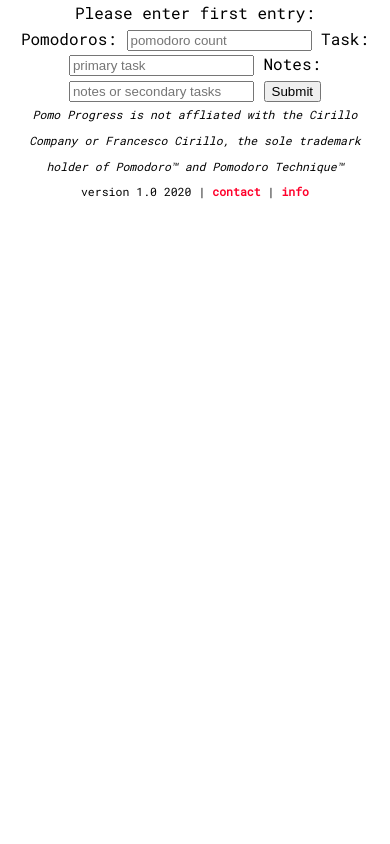
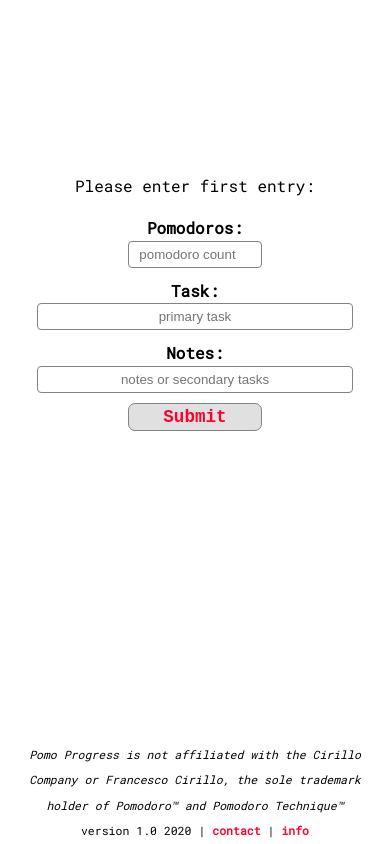
Before and after one commit to mwroberts3/pomodoro-progress, a Flask app: page /firstentry in a window 390 px wide. Run offline with Flask 2, Linux system fonts and the light colour scheme; some libraries are stand-ins or nearby versions.

Commit message:
more responsiveness upgrades

```diff
--- a/static/global.css
+++ b/static/global.css
@@ -40,6 +40,7 @@
     max-width: 100%;
 }
 
+/* Load */
 .header-banner {
     width: 650px;
     height: 66px;
@@ -48,7 +49,15 @@
 .load {
     /* need to figure out way to center load div */
     padding: 45px;
+    margin-top: 5%;
+    margin-bottom: 3%;
 }
+
+/* .load-table {
+    display: flex;
+    justify-content: center;
+    align-items: center;
+} */
 
 .load-table input {
     display: block;
@@ -60,6 +69,21 @@
 
 .mobile-link {
     display: none;
+}
+
+/* First Entry */
+#first-entry {
+    width: 90%;
+    margin: auto;
+    padding-top: 150px;
+}
+
+#first-entry p {
+    text-align: center;
+}
+
+#first-entry label {
+    font-weight: bold;
 }
 
 /* Home (table view)*/
@@ -268,6 +292,10 @@
     margin-bottom: 5px;
 }
 
+#howtouse .no-list-style {
+    list-style: none;
+}
+
 #howtouse p {
     text-align: justify;
     margin-left: 20px;
@@ -297,8 +325,12 @@
 }
 
 #footer.load {
-    position: fixed;
-    bottom: -5%;
+    position: static;
+}
+
+#footer.first-entry {
+    position: absolute;
+    bottom: 0;
     left: 0;
     right: 0;
 }
--- a/static/mobile.css
+++ b/static/mobile.css
@@ -1,8 +1,34 @@
-/* Main Style */
+/* Load */
+.pword-spacing {
+    margin-left: 10px;
+}
+
+/* First Entry */
+#first-entry {
+    height: 55vh;
+    display: flex;
+    flex-direction: column;
+    align-items: center;
+    justify-content: center;
+}
+
+#first-entry input {
+    margin-bottom: 10px;
+    width: 95%;
+}
+
+#first-entry .fe-pomos, #first-entry .mobile-btn {
+    width: 40%;
+}
+
+.wide-form::placeholder {
+    text-align: center;
+}
 
 /* Home (table view)*/
 #add-pomos .separation-for-smaller {
     display: block;
+    text-align: left;
 }
 
 #add-pomos .separation-for-smaller label[for="task"] {
@@ -21,7 +47,7 @@
     max-width: 100%;
     margin-top: 5px;
     padding: 0;
-    max-height: 100vh;
+    max-height: 75vh;
     overflow: auto;
 }
 
@@ -48,7 +74,7 @@
 /* Footer */
 #footer.home {
     position: absolute;
-    bottom: -130%;
+    bottom: -105%;
     left: 0;
     right: 0;
 }
--- a/static/tablet.css
+++ b/static/tablet.css
@@ -1,3 +1,36 @@
+/* First Entry */
+#first-entry {
+    height: 75vh;
+    padding-top: 25px;
+    display: flex;
+    flex-direction: column;
+    /* flex-wrap: wrap; */
+    align-items: center;
+    justify-content: center;
+}
+
+#first-entry input {
+    width: 40%;
+}
+
+#first-entry .fe-pomos {
+    width: 25%;
+}
+
+#first-entry .mobile-btn {
+    width: 20%;
+}
+
+.wide-form::placeholder {
+    text-align: center;
+}
+
+/* Load */
+.load {
+    padding: 20px;
+    margin-top: 1%;
+}
+
 /* Home (table view)*/
 #add-pomos .separation-for-smaller {
     display: block;
--- a/templates/firstentry.html
+++ b/templates/firstentry.html
@@ -3,20 +3,20 @@
 {% block title %}Submit Your First Entry!{% endblock %}
 
 {% block main %}
-<center>
-Please enter first entry:
-<form action="/firstentry" method="post">
-    Pomodoros:
-    <input name="tomatoes" placeholder="pomodoro count" type="number" required>
-    Task:
-    <input name="task" placeholder="primary task" type="text" required>
-    Notes:
-    <input name="notes" placeholder="notes or secondary tasks" type="text">
-    <input type="submit">
-</form>
-</center>
-<footer id="footer">
-    <em>Pomo Progress is not affliated with the Cirillo Company or Francesco Cirillo, the sole trademark holder of Pomodoro™ and Pomodoro Technique™</em>
+<div class="fe-mobile-form-container">
+    <form id="first-entry" action="/firstentry" method="post">
+        <p>Please enter first entry:</p>
+        <label>Pomodoros:</label>
+        <input class="fe-pomos wide-form" name="tomatoes" placeholder="pomodoro count" type="number" required>
+        <label>Task:</label>
+        <input class="wide-form" name="task" placeholder="primary task" type="text" required>
+        <label>Notes:</label>
+        <input class="wide-form" name="notes" placeholder="notes or secondary tasks" type="text">
+        <input class="load-create mobile-btn" type="submit">
+    </form>
+</div>
+<footer id="footer" class="first-entry">
+    <em>Pomo Progress is not affiliated with the Cirillo Company or Francesco Cirillo, the sole trademark holder of Pomodoro™ and Pomodoro Technique™</em>
     <br>
     version 1.0 2020 | <a href="mailto:mwroberts89@gmail.com">contact</a> | <a href="https://github.com/mwroberts3/pomodoro-progress/blob/master/README.md">info</a>
 </footer>
--- a/templates/home.html
+++ b/templates/home.html
@@ -115,9 +115,9 @@
     <br>
     <strong>Pace:</strong>
     {% if stats['pace']['rate'] >= 100 %}
-        <span style="color:rgb(17, 175, 17)"><strong> ~{{ stats['pace']['rate'] }}%</strong> {{ stats['pace']['on_pace'] }}</span>
+        <span style="color:rgb(17, 175, 17)"><strong> ~{{ stats['pace']['rate'] }}%</strong> ({{ stats['pace']['on_pace'] }})</span>
     {% else %}
-        <span style="color: red"><strong> ~{{ stats['pace']['rate'] }}%</strong> {{ stats['pace']['on_pace'] }}</span>
+        <span style="color: red"><strong> ~{{ stats['pace']['rate'] }}%</strong> ({{ stats['pace']['on_pace'] }})</span>
     {% endif %}
     <br>
     <br>
@@ -138,7 +138,7 @@
     <span class="mobile-link"><a href="#info">back</a></span>
 </div>
 <footer id="footer" class="home">
-    <em>Pomo Progress is not affliated with the Cirillo Company or Francesco Cirillo, the sole trademark holder of Pomodoro™ and Pomodoro Technique™</em>
+    <em>Pomo Progress is not affiliated with the Cirillo Company or Francesco Cirillo, the sole trademark holder of Pomodoro™ and Pomodoro Technique™</em>
     <br>
   version 1.0 2020 | <a href="mailto:mwroberts89@gmail.com">contact</a> | <a href="https://github.com/mwroberts3/pomodoro-progress/blob/master/README.md">info</a>
 </footer>
--- a/templates/load.html
+++ b/templates/load.html
@@ -17,7 +17,7 @@
 {% endblock %}
 
 {% block main %}
-<div class="load" style="margin: auto;">
+<div class="load">
     <center>
     <h3>Load Table</h3>
     <form action="/" method="post">
@@ -37,14 +37,14 @@
             <div id="new_table_display"></div>
             <script>
                 document.querySelector('#new_table').onclick = function(){
-                document.querySelector('#new_table_display').outerHTML = '<br><br>choose a name and password for your new table:<div><input class="wide-form" autocomplete="off" name="new_table_name" placeholder="new table name" type="text" required></div><br><div><input class="wide-form" autocomplete="off" name="new_password" placeholder="password" type="password" required>&nbsp;<input class="wide-form" autocomplete="off" name="confirm_password" placeholder="confirm password" type="password" required></div><br>What goal do you want to track your progress in?<div><textarea class="no-outline" name="purpose" row="4" col="50" placeholder="what is your goal?"></textarea></div><br>In how many hours do you want to acheive this goal?<div><input class="wide-form" autocomplete="off" name="hours_goal" placeholder="hours goal" type="text"></div><br>When do you want to complete this goal by?<br><div><input class="wide-form" autocomplete="off" name="time_frame" type="date"></div><br>Set the time interval for reps<div><input class="wide-form" autocomplete="off" name="tomato_setting" placeholder="minutes per pomodoro" type="text"></div><br><div><input type="submit" class="load-create" name="create" value="create"></div>';}
+                document.querySelector('#new_table_display').outerHTML = '<br><br>choose a name and password for your new table:<div><input class="wide-form" autocomplete="off" name="new_table_name" placeholder="new table name" type="text" required></div><br><div><input class="wide-form pword-spacing" autocomplete="off" name="new_password" placeholder="password" type="password" required>&nbsp;<input class="wide-form" autocomplete="off" name="confirm_password" placeholder="confirm password" type="password" required></div><br>What goal do you want to track your progress in?<div><textarea class="no-outline" name="purpose" row="4" col="50" placeholder="what is your goal?"></textarea></div><br>In how many hours do you want to acheive this goal?<div><input class="wide-form" autocomplete="off" name="hours_goal" placeholder="hours goal" type="text"></div><br>When do you want to complete this goal by?<br><div><input class="wide-form" autocomplete="off" name="time_frame" type="date"></div><br>Set the time interval for reps<div><input class="wide-form" autocomplete="off" name="tomato_setting" placeholder="minutes per pomodoro" type="text"></div><br><div><input type="submit" class="load-create" name="create" value="create"></div>';}
             </script>
         </div>
     </center>
     </form>
 </div>
 <footer id="footer" class="load">
-    <em>Pomo Progress is not affliated with the Cirillo Company or Francesco Cirillo, the sole trademark holder of Pomodoro™ and Pomodoro Technique™</em>
+    <em>Pomo Progress is not affiliated with the Cirillo Company or Francesco Cirillo, the sole trademark holder of Pomodoro™ and Pomodoro Technique™</em>
     <br>
     version 1.0 2020 | <a href="mailto:mwroberts89@gmail.com">contact</a> | <a href="https://github.com/mwroberts3/pomodoro-progress/blob/master/README.md">info</a>
 </footer>
```
Also changed, not shown: templates/howtouse.html (+12 -11 lines), README.md, pomodoro.db.
